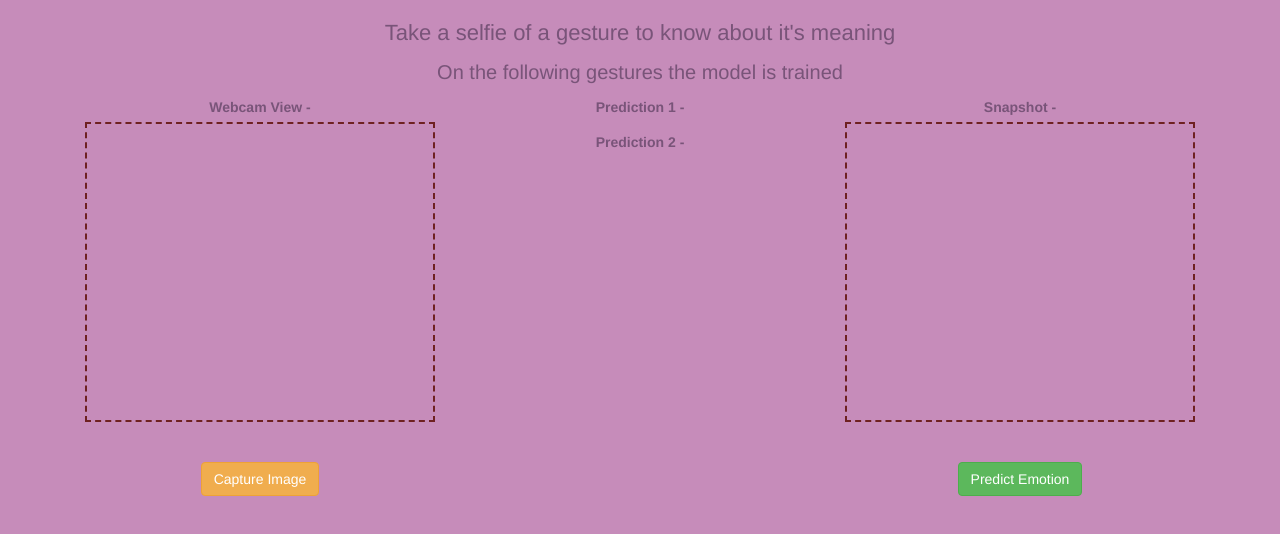
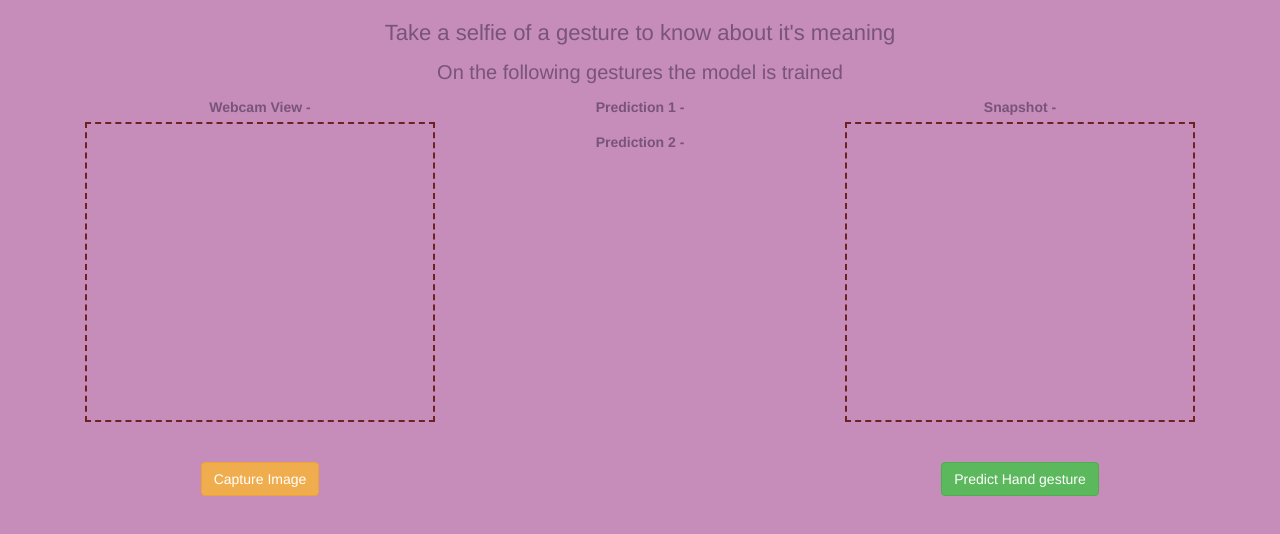
Before and after one commit to Bishwendu2011/Hand_gesture_app2, a plain HTML site: page index.html in a window 1280 px wide. Shown: the part 106-640 px from the top of the page. Drawn offline with nearby package versions, Linux system fonts and the light colour scheme; a script that the page names is missing.

Commit message:
Add files via upload

```diff
--- a/index.html
+++ b/index.html
@@ -49,7 +49,7 @@
 	      <label>Snapshot - </label>
         <div id="result"></div>
         <br><br>
-        <button onclick="check();" class="btn btn-success">Predict Emotion</button>
+        <button onclick="check();" class="btn btn-success">Predict Hand gesture</button>
 
       </div>
 
```
